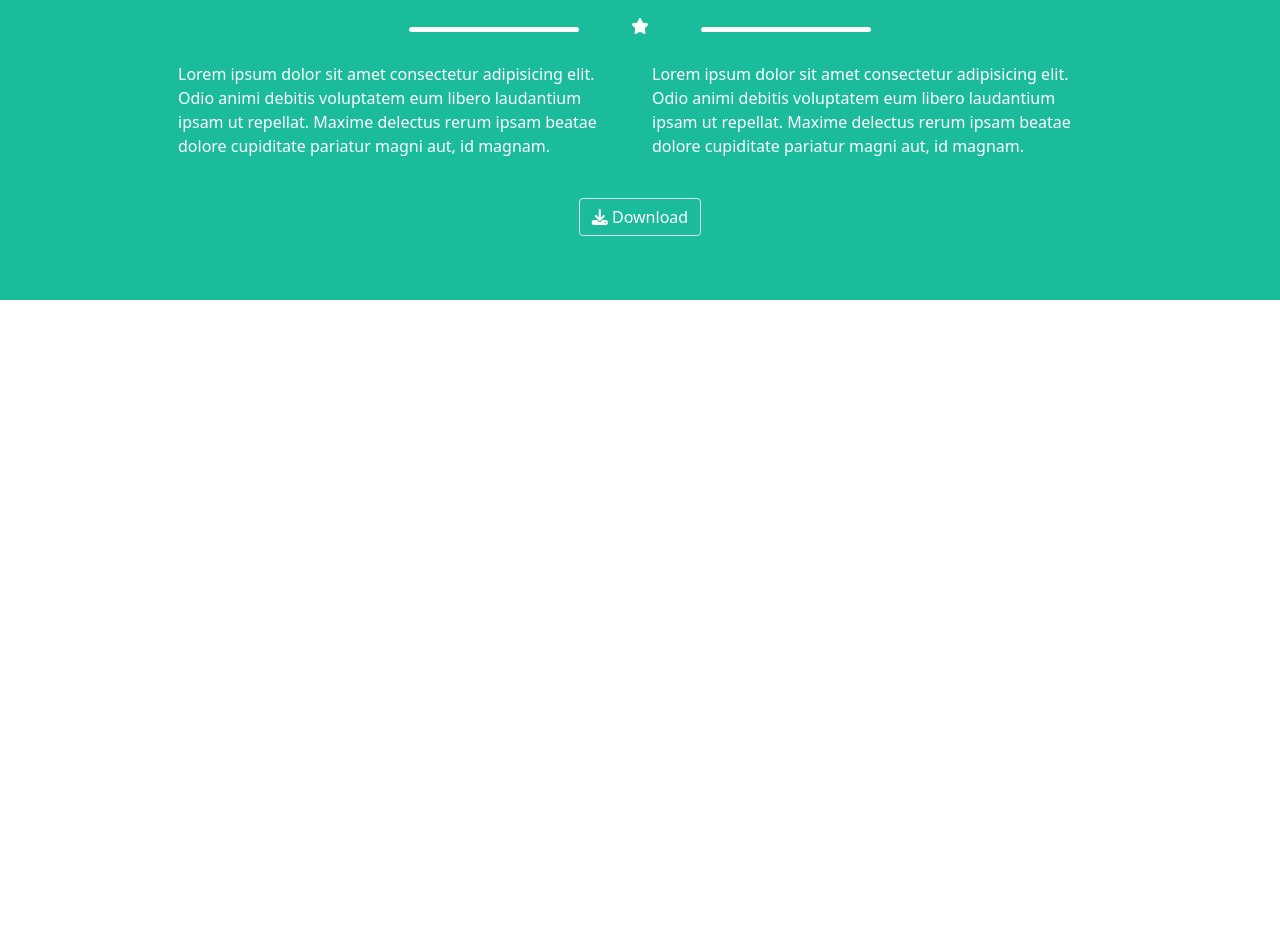
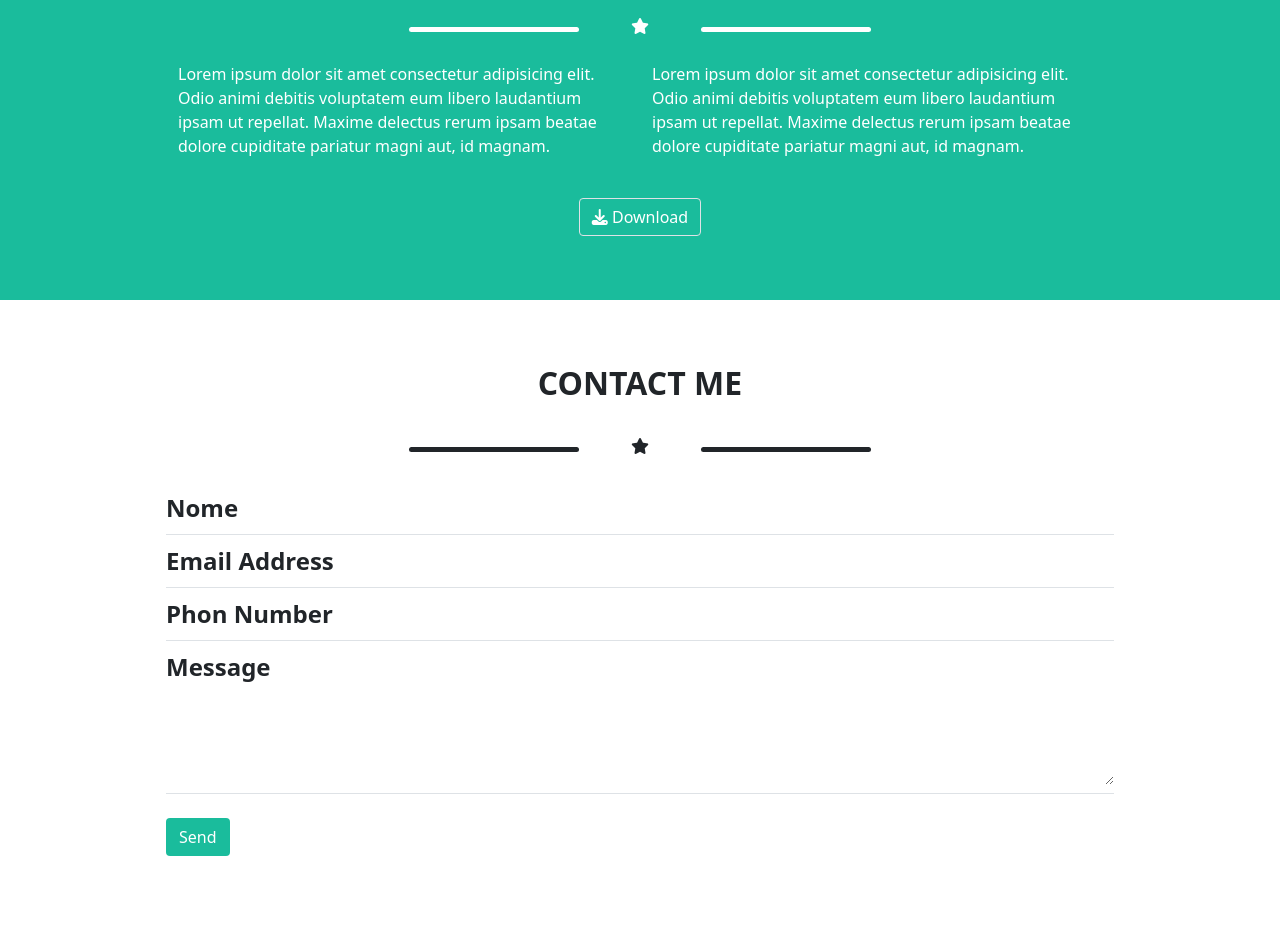
Before and after one commit to giusscos/html-css-bootstrap-freelancer, a plain HTML site: page index.html in a window 1280 px wide. Shown: the part 1553-2497 px from the top of the page. Before the commit the page ends 1853 px from the top, so only its background shows below. Drawn offline with nearby package versions, Linux system fonts and the light colour scheme.

Commit message:
Add Contact and Minor fix

```diff
--- a/css/style.css
+++ b/css/style.css
@@ -1,5 +1,12 @@
 button.btn__white{
     color: #fff;
+}
+button.btn__green{
+    color: #fff;
+    background-color: #1ABC9C;
+}
+textarea{
+    width: 100%;
 }
 .main-header{
     color: #fff;
--- a/index.html
+++ b/index.html
@@ -118,7 +118,6 @@
         <section class="section about">
             <div class="container">
                 <div class="row">
-                    <div class="col">
                     <div class="col text-center">
                         <h2 class="text-uppercase fw-bold text-center">
                             About
@@ -129,7 +128,6 @@
                                 <i class="fa-solid fa-star"></i>
                             </span>
                             <span class="line"></span>
-                            </div>
                         </div>
                     </div>
                 </div><!-- End Row -->
@@ -155,6 +153,54 @@
                 </div><!-- End Row -->
             </div><!-- End Container-->
         </section>
+        <section class="section form">
+            <div class="container">
+                <div class="row">
+                    <div class="col text-center">
+                        <h2 class="text-uppercase fw-bold text-center">
+                            Contact me
+                        </h2>
+                        <div class="separe py-4">
+                            <span class="line"></span>
+                            <span class="icon px-5">
+                                <i class="fa-solid fa-star"></i>
+                            </span>
+                            <span class="line"></span>
+                        </div>
+                    </div>
+                </div><!-- End Row -->
+                <div class="row px-5">
+                    <div class="col px-5">
+                        <div class="label py-2 border-bottom">
+                            <span class="fs-4 fw-bold ">
+                                Nome
+                            </span>
+                        </div>
+                        <div class="label py-2 border-bottom">
+                            <span class="fs-4 fw-bold ">
+                                Email Address
+                            </span>
+                        </div>
+                        <div class="label py-2 border-bottom">
+                            <span class="fs-4 fw-bold ">
+                                Phon Number
+                            </span>
+                        </div>
+                        <div class="label py-2 border-bottom">
+                            <span class="fs-4 fw-bold ">
+                               Message
+                            </span>
+                            <textarea class="d-block border-0" style="height: 100px;"></textarea>
+                        </div>
+                        <div class="submit py-4">
+                            <button type="button" class="btn btn__green">
+                                Send
+                            </button>
+                        </div>
+                    </div>
+                </div>
+            </div><!-- End Container -->
+        </section>
     </main>
     <script src="https://cdn.jsdelivr.net/npm/bootstrap@5.1.3/dist/js/bootstrap.bundle.min.js" integrity="sha384-ka7Sk0Gln4gmtz2MlQnikT1wXgYsOg+OMhuP+IlRH9sENBO0LRn5q+8nbTov4+1p" crossorigin="anonymous"></script>
 </body>
```
Lines whose indentation alone changed are shown as unchanged.
